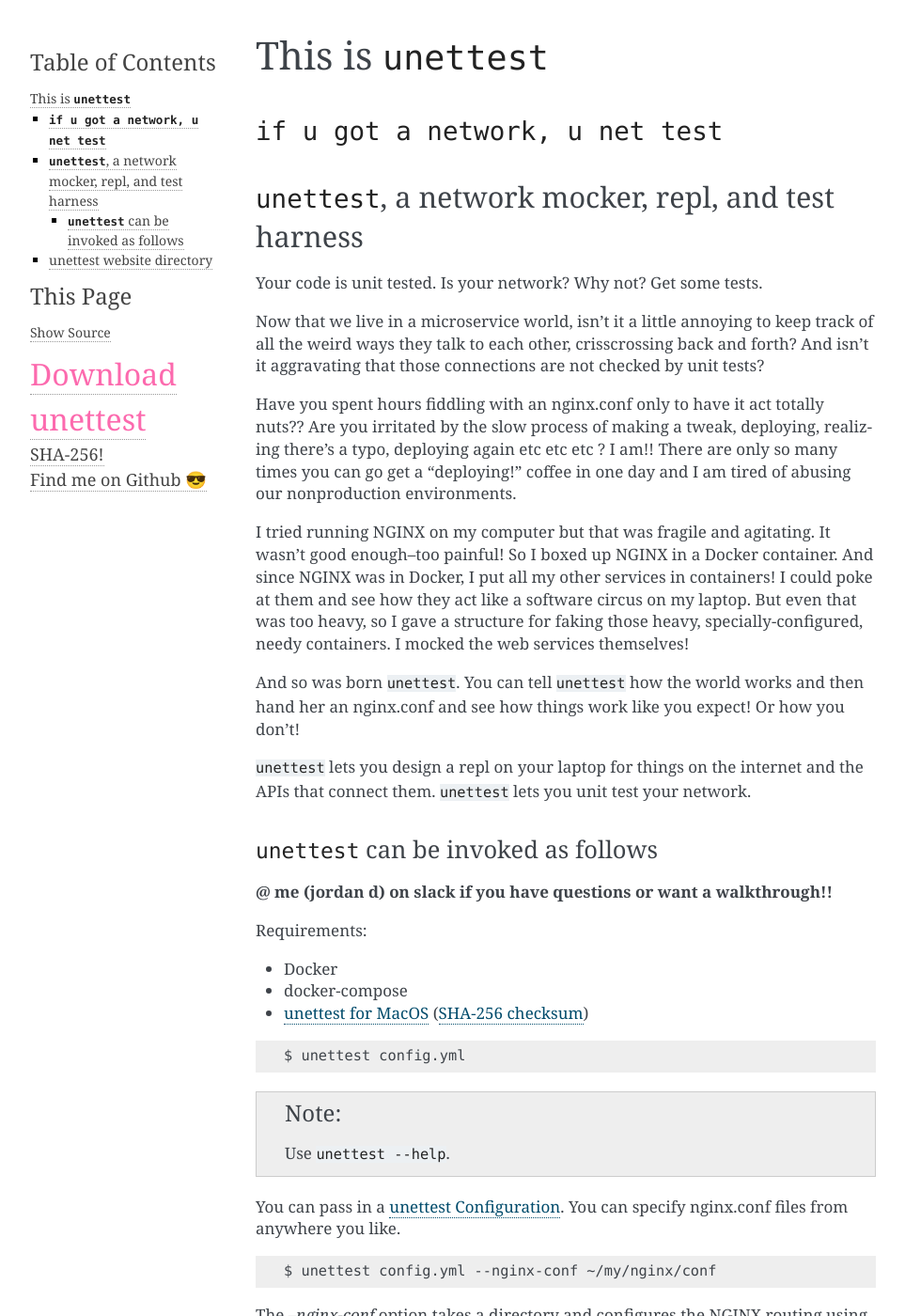
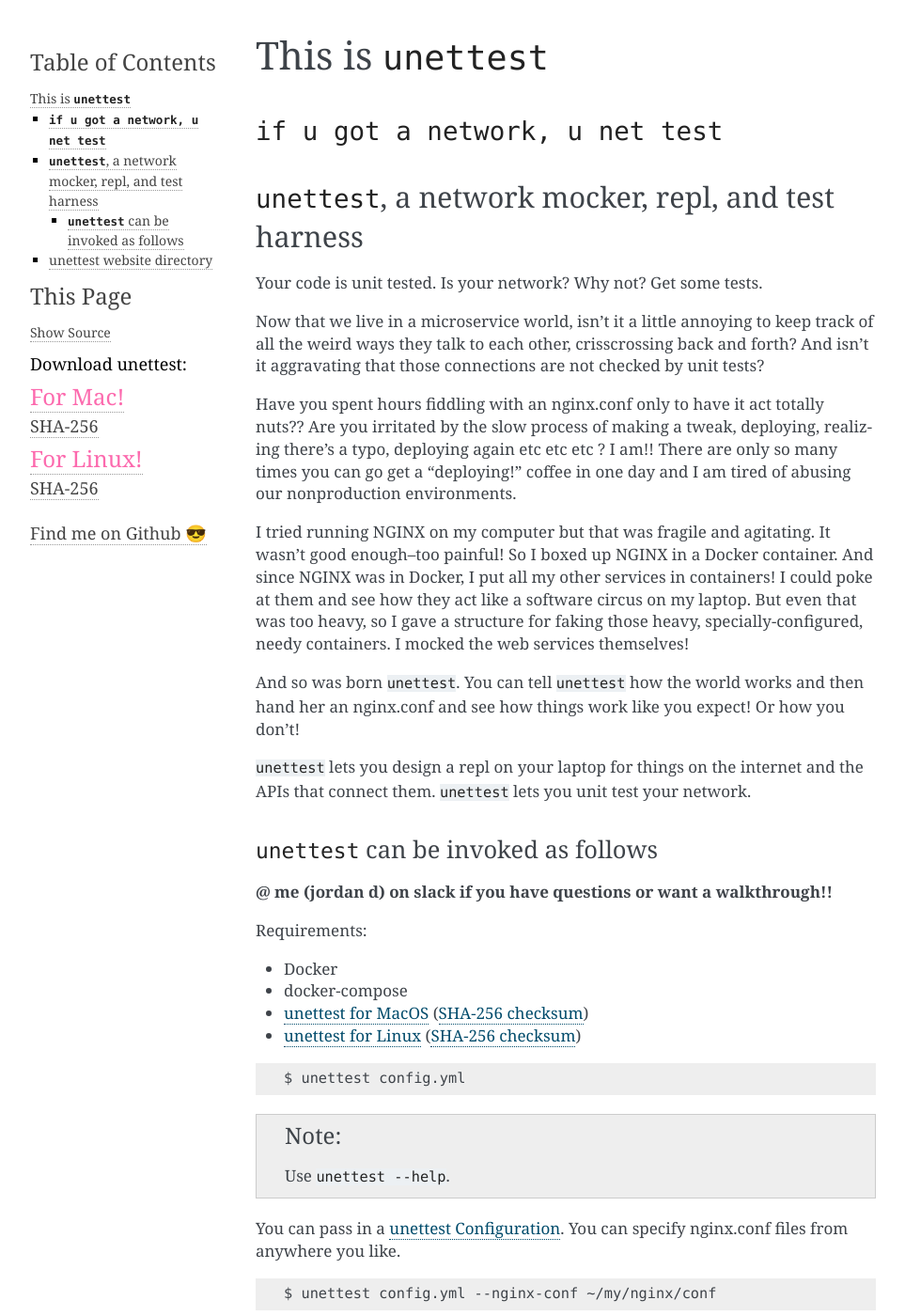
Before and after one commit to nypublicradio/unettest, a Sphinx documentation site: the page built from docs/index.rst, in a window 1280 px wide and 1400 px high. Shown: the whole window at 94% size, without its empty margins (148-1111 px from the left). Built offline with Sphinx 7.4.7, drawn with Linux system fonts in a browser that asks for light colours.

Commit message:
add unix build

```diff
--- a/docs/index.rst
+++ b/docs/index.rst
@@ -51,6 +51,8 @@
 * docker-compose
 * `unettest for MacOS <https://unettest.s3.us-east-2.amazonaws.com/unettest.mac>`_
   (`SHA-256 checksum <https://unettest.s3.us-east-2.amazonaws.com/unettest.mac-sha256>`_)
+* `unettest for Linux <https://unettest.s3.us-east-2.amazonaws.com/unettest.nix>`_
+  (`SHA-256 checksum <https://unettest.s3.us-east-2.amazonaws.com/unettest.nix-sha256>`_)
 
 
 
--- a/docs/templates/searchbox.html
+++ b/docs/templates/searchbox.html
@@ -1,5 +1,9 @@
 <ul>
-    <li><a href="https://unettest.s3.us-east-2.amazonaws.com/unettest.mac" style="color: #fc6aae; font-size: xx-large">Download unettest</a></li>
-    <li><a href="https://unettest.s3.us-east-2.amazonaws.com/unettest.mac-sha256" style="font-size: large">SHA-256!</a></li>
+    <li style=" font-size: large">Download unettest:</li>
+    <li style="padding-top: 3px;"><a href="https://unettest.s3.us-east-2.amazonaws.com/unettest.mac" style="color: #fc6aae;font-size: x-large;">For Mac!</a></li>
+    <li><a href="https://unettest.s3.us-east-2.amazonaws.com/unettest.mac-sha256" style="font-size: large">SHA-256</a></li>
+    <li style="padding-top: 3px;"><a href="https://unettest.s3.us-east-2.amazonaws.com/unettest.nix" style="color: #fc6aae;font-size: x-large;">For Linux!</a></li>
+    <li><a href="https://unettest.s3.us-east-2.amazonaws.com/unettest.nix-sha256" style="font-size: large">SHA-256</a></li>
+    <br>
     <li><a href="https://github.com/nypublicradio/unettest" style="font-size: large">Find me on Github 😎</a></li>
 </ul>
--- a/docs/tutorial.rst
+++ b/docs/tutorial.rst
@@ -19,6 +19,8 @@
 
 * `MacOS <https://nginxray.s3.us-east-2.amazonaws.com/nginxray.mac>`_
   (`SHA-256 checksum <https://nginxray.s3.us-east-2.amazonaws.com/mac-sha256>`_)
+* `Linux <https://nginxray.s3.us-east-2.amazonaws.com/nginxray.nix>`_
+  (`SHA-256 checksum <https://nginxray.s3.us-east-2.amazonaws.com/nix-sha256>`_)
 
 Add it to your path (``/usr/local/bin/`` is an option). You can use it as it or give it a
 snappy alias.
--- a/requirements.txt
+++ b/requirements.txt
@@ -5,20 +5,15 @@
 click==7.1.1
 docutils==0.16
 Flask==1.1.2
-get==2019.4.13
 idna==2.9
 imagesize==1.2.0
 itsdangerous==1.1.0
 Jinja2==2.11.1
 MarkupSafe==1.1.1
 packaging==20.3
-post==2019.4.13
-public==2019.4.13
 Pygments==2.6.1
 pyparsing==2.4.7
-pytz==2019.3
 PyYAML==5.3.1
-query-string==2019.4.13
 requests==2.23.0
 six==1.14.0
 snowballstemmer==2.0.0
```
Also changed, not shown: 2 other files.
